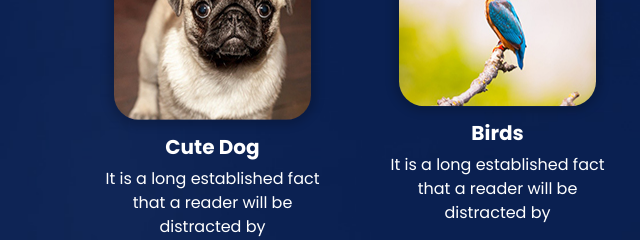
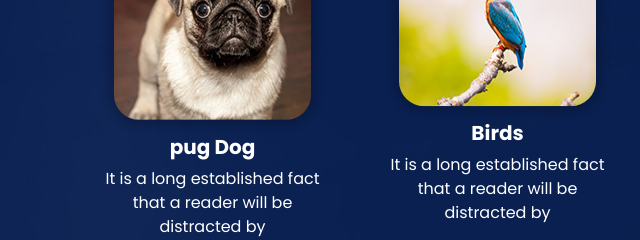
Before and after one commit to manjumunch/petshop, a plain HTML site: page index.html in a window 1280 px wide. Shown: the part 1460-1700 px from the top of the page, 0-640 px from the left. Drawn offline with nearby package versions, Linux system fonts and the light colour scheme.

Commit message:
Update index.html

```diff
--- a/index.html
+++ b/index.html
@@ -271,7 +271,7 @@
           </div>
           <div class="detail-box">
             <h5>
-              Cute Dog
+              pug Dog
             </h5>
             <p>
               It is a long established fact that a reader will be distracted by
```
